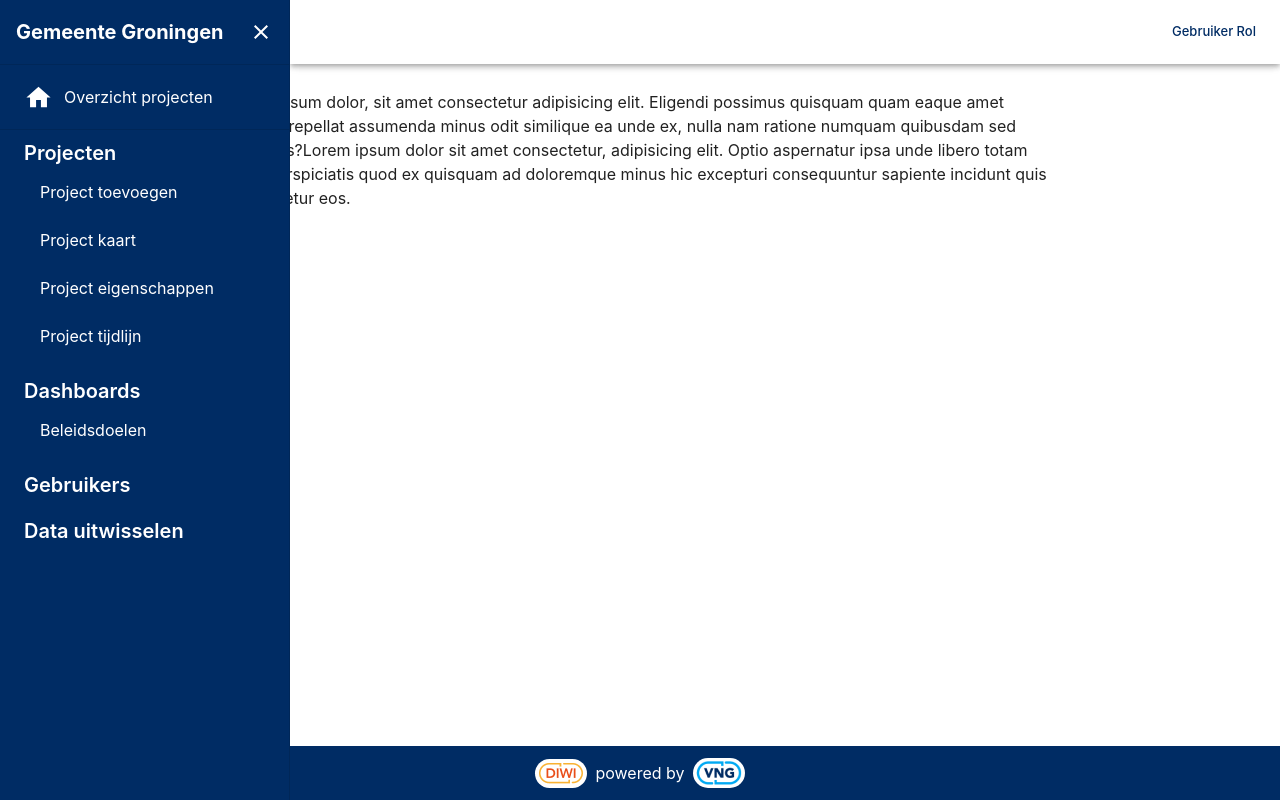
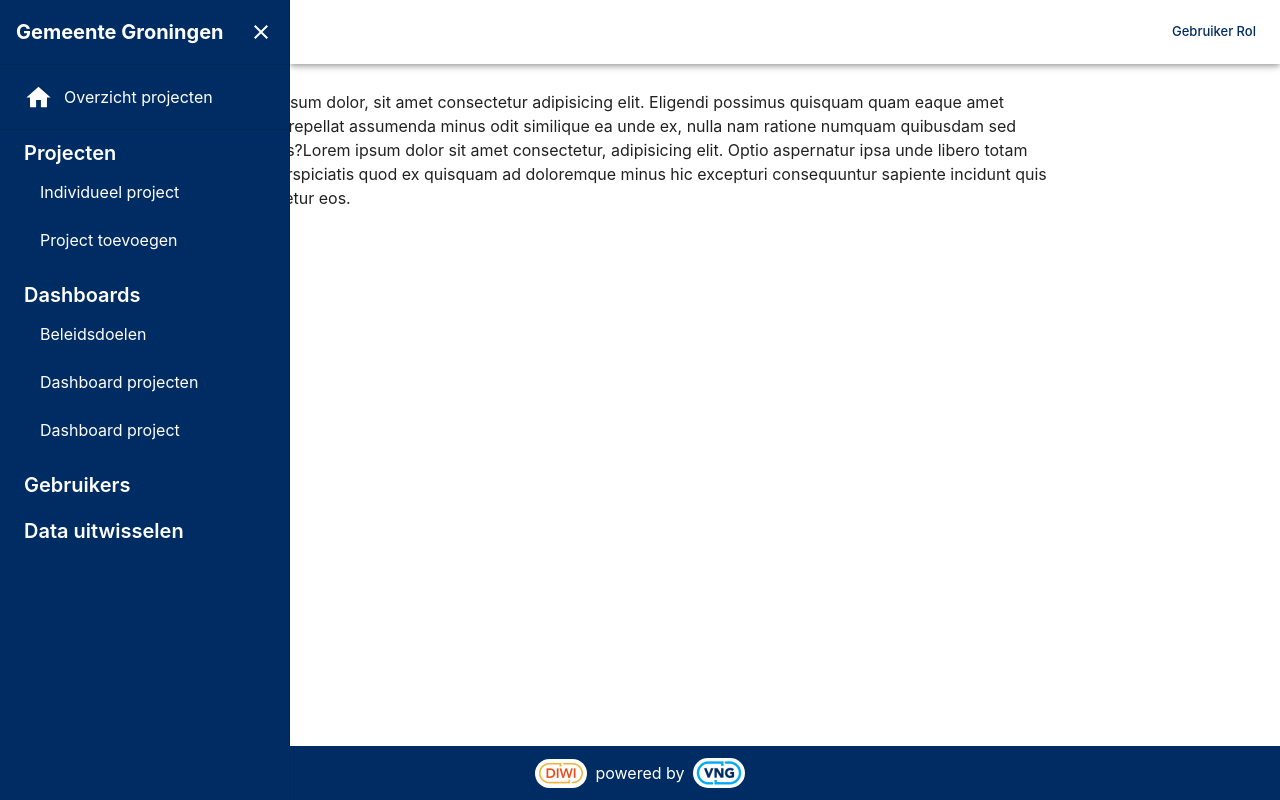
Before and after one commit to VNG-Realisatie/DIWI, a React (Create React App) app in the folder frontend/: page / in a window 1280 px wide. Both pictures are taken after a click on the button "open drawer". Built offline with nearby package versions, Linux system fonts and the light colour scheme.

Commit message:
Update sidebar

```diff
--- a/frontend/src/components/Sidebar.tsx
+++ b/frontend/src/components/Sidebar.tsx
@@ -86,6 +86,23 @@ export const SideBar=({open,handleDrawerClose}:SideBarProps)=>{
           <ListItemText primary="Beleidsdoelen" />
         </ListItemButton>
       </Link>
+
+      <Link
+        to={Paths.policygoal.path}
+        style={{ color: "#FFFFFF", textDecoration: "none" }}
+      >
+        <ListItemButton>
+          <ListItemText primary="Dashboard projecten" />
+        </ListItemButton>
+      </Link>
+      <Link
+        to={Paths.policygoal.path}
+        style={{ color: "#FFFFFF", textDecoration: "none" }}
+      >
+        <ListItemButton>
+          <ListItemText primary="Dashboard project" />
+        </ListItemButton>
+      </Link>
     </List>
     <List sx={{ ml: 3 }}>
       <Typography sx={{ fontSize: "20px", fontWeight: "600" }}>
--- a/frontend/src/widgets/constants.ts
+++ b/frontend/src/widgets/constants.ts
@@ -1,6 +1,4 @@
-export const menuProjects= [
-    { text: "Project toevoegen", url: "project/create"},
-    { text: "Project kaart", url: "projectmap" },
-    { text: "Project eigenschappen", url: "projectproperties" },
-    { text: "Project tijdlijn", url: "projecttimeline" },
-  ]
+export const menuProjects = [
+  { text: "Individueel project", url: "projectmap" },
+  { text: "Project toevoegen", url: "project/create" },
+];
```
